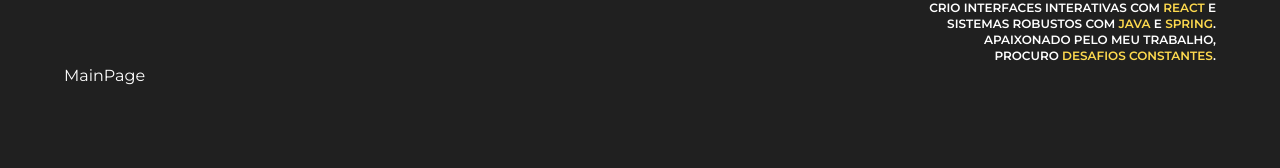
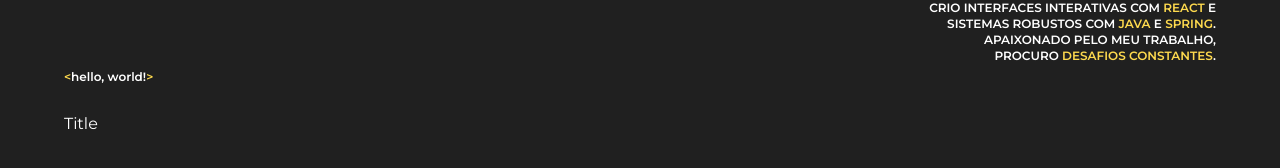
Before and after one commit to gguilhermelopes/guilherme-lopes-portfolio, a Next.js app: page /main in a window 1280 px wide. Shown: the part 216-384 px from the top of the page. Built offline with nearby package versions, Linux system fonts and the light colour scheme.

Commit message:
feat: main basic composition

```diff
--- a/src/app/main/page.tsx
+++ b/src/app/main/page.tsx
@@ -1,7 +1,9 @@
+import MainPage from "@/components/main";
+
 import React from "react";
 
-const MainPage = () => {
-  return <div>MainPage</div>;
+const Main = () => {
+  return <MainPage />;
 };
 
-export default MainPage;
+export default Main;
--- /dev/null
+++ b/src/components/main/Hello.tsx
@@ -0,0 +1,10 @@
+const Hello = () => {
+  return (
+    <span className="text-xs font-semibold">
+      <span className="text-primary100">&lt;</span>hello, world!
+      <span className="text-primary100">&gt;</span>
+    </span>
+  );
+};
+
+export default Hello;
--- /dev/null
+++ b/src/components/main/Title.tsx
@@ -0,0 +1,5 @@
+const Title = () => {
+  return <div className="mt-6">Title</div>;
+};
+
+export default Title;
--- /dev/null
+++ b/src/components/main/index.tsx
@@ -0,0 +1,14 @@
+import React from "react";
+import Hello from "./Hello";
+import Title from "./Title";
+
+const MainPage = () => {
+  return (
+    <main>
+      <Hello />
+      <Title />
+    </main>
+  );
+};
+
+export default MainPage;
```
